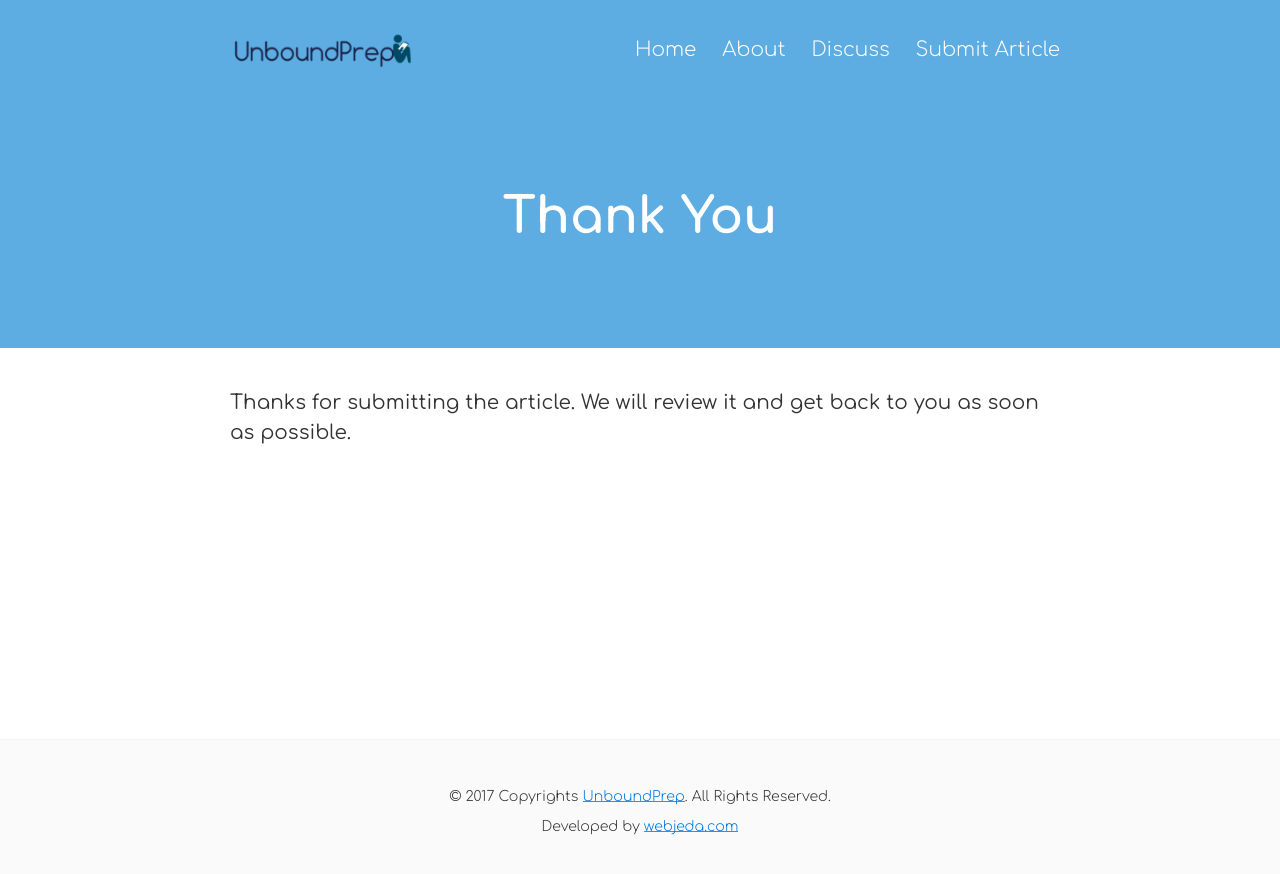
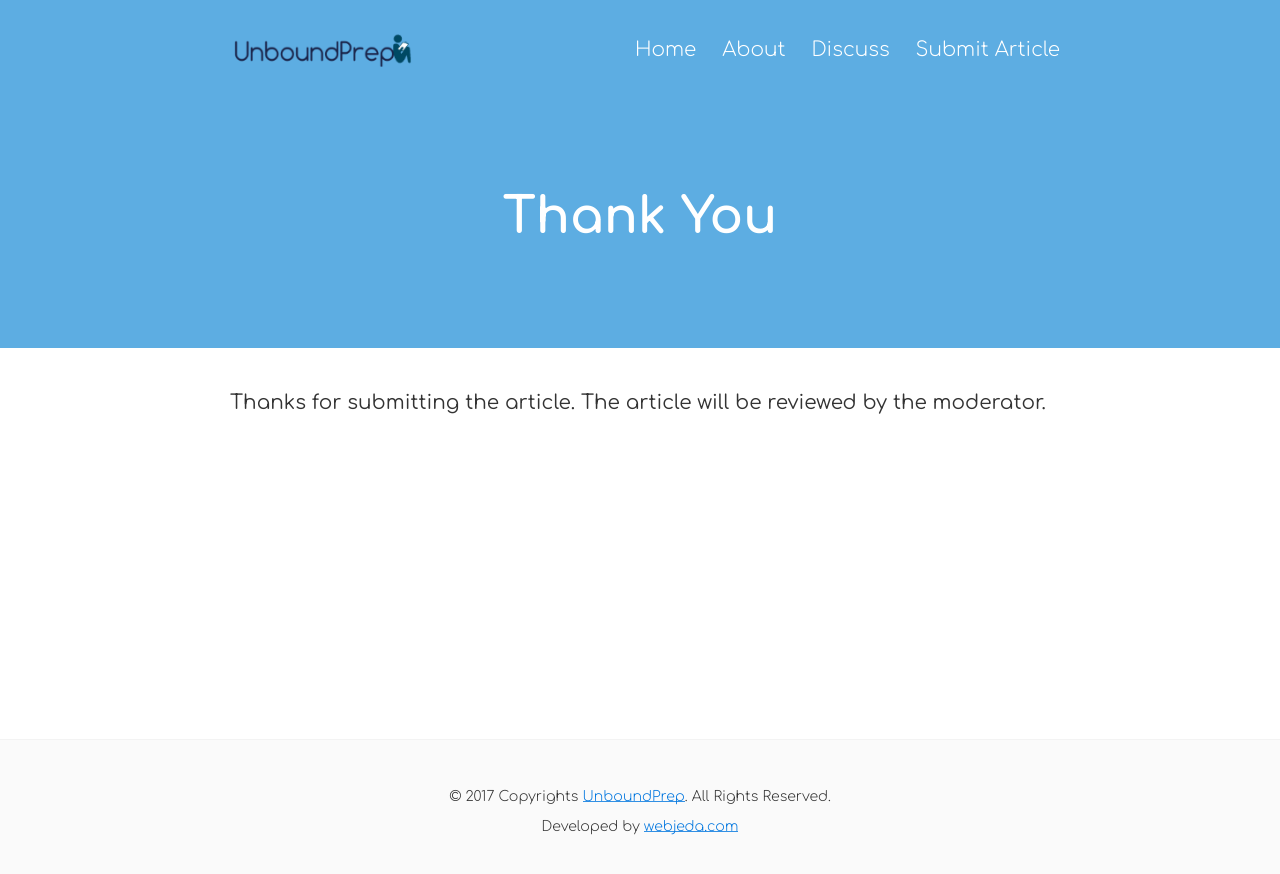
Before and after one commit to imanup/unboundprep-blog, a Jekyll site: the page built from thanks.md, in a window 1280 px wide. Shown: the top 874 px of the page. Built offline with Jekyll 4.4.1, drawn with Linux system fonts in a browser that asks for light colours.

Commit message:
Update _config.yml

```diff
--- a/_config.yml
+++ b/_config.yml
@@ -112,7 +112,7 @@ text:
       sending:  'sending..'
       sent:     'Message sent!'
       error:    'Error!'
-  thanks: 'Thanks for submitting the article. We will review it and get back to you as soon as possible.'
+  thanks: 'Thanks for submitting the article. The article will be reviewed by the moderator.'
   og_locale: 'en_US'
 
 # Build settings
```
